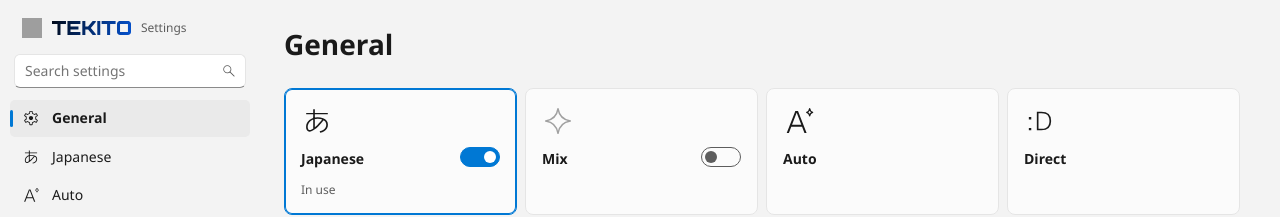
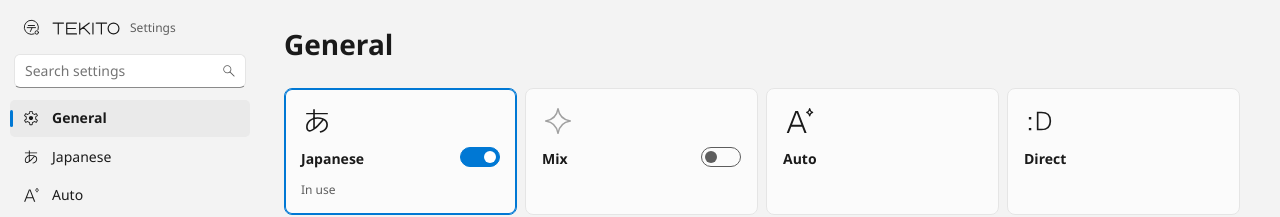
Before and after one commit to Canta360/tekito, a React (Vite) app in the folder apps/tekito-settings/ui/: page / in a window 1280 px wide. Shown: the top 217 px of the page. Built offline with nearby package versions, Linux system fonts and the light colour scheme; grey boxes are pictures that could not be loaded; a web font is replaced by a local one.

Commit message:
Settings' corner: TEKITO's single-color icon and its name drawn in the same line (square letters, a round O; assets/icons/symbols/tekito-wordmark-line.svg); About keeps the logo as it is

```diff
--- a/apps/tekito-settings/ui/src/main.jsx
+++ b/apps/tekito-settings/ui/src/main.jsx
@@ -3,10 +3,7 @@ import { createRoot } from "react-dom/client";
 import { CapitataLogo } from "./CapitataLogo.jsx";
 import { hostRequest, onHostStateChanged } from "./host.js";
 import { messages, resolveLanguage, TextContext, useText } from "./i18n.js";
-import {
-  Button, Card, Check, ChoiceRow, Details, Dialog, Heading, Keycaps, LinkRow, ModeIcon, Row, Segmented, Select,
-  Slider, Symbol, Toggle, Wordmark,
-} from "./ui.jsx";
+import { Button, Card, Check, ChoiceRow, Details, Dialog, Heading, Keycaps, LinkRow, ModeIcon, Row, Segmented, Select, Slider, Symbol, Toggle, Wordmark, TekitoSymbol, LineWordmark } from "./ui.jsx";
 import "./styles.css";
 
 // The pages, in the order of the list. Japanese and Mix are there while
@@ -284,7 +281,7 @@ function App() {
     <TextContext.Provider value={t}>
       <div className="app">
         <aside className="sidebar">
-          <div className="brand"><img src="./assets/tekito.ico" alt="" /><Wordmark />{t.settings}</div>
+          <div className="brand"><TekitoSymbol size={20} /><LineWordmark height={13} />{t.settings}</div>
           <SettingsSearch pages={shownPages} open={open} japaneseInstalled={japaneseInstalled} />
           <nav aria-label={t.settings} style={{ display: "contents" }}>
             {shownPages.filter((id) => id !== "about").map((id) => (
--- a/apps/tekito-settings/ui/src/styles.css
+++ b/apps/tekito-settings/ui/src/styles.css
@@ -67,6 +67,8 @@ ul { margin: 0; padding: 0; list-style: none; }
 .sidebar { padding: 14px 10px; display: flex; flex-direction: column; gap: 2px; overflow-y: auto; }
 .brand { display: flex; align-items: center; gap: 10px; padding: 4px 12px 14px; color: var(--ink-2); font-size: 12px; }
 .brand > img { width: 20px; height: 20px; }
+.brand .line-wordmark { display: block; flex: none; }
+.brand .tekito-symbol, .brand .line-wordmark { color: var(--ink); }
 .search-box { position: relative; margin: 0 4px 10px; }
 .search-box input {
   width: 100%; padding: 6px 32px 6px 10px; border-radius: 6px; border: 1px solid var(--line);
--- a/apps/tekito-settings/ui/src/ui.jsx
+++ b/apps/tekito-settings/ui/src/ui.jsx
@@ -29,6 +29,16 @@ export function ModeIcon({ id, size = 20, label }) {
     <svg className="mode-icon" width={size} height={size} viewBox="0 0 960 960" role={label ? "img" : undefined}
       aria-label={label || undefined} aria-hidden={label ? undefined : true}>
       {modeShapes[id]}
+    </svg>
+  );
+}
+
+// TEKITO's name drawn in the icon's line (assets/icons/symbols/tekito-wordmark-line.svg),
+// for Settings' corner; About keeps the wordmark itself.
+export function LineWordmark({ height = 14 }) {
+  return (
+    <svg className="line-wordmark" height={height} width={(height * 628) / 120} viewBox="-10 -10 628 120" role="img" aria-label="TEKITO">
+      <g fill="none" stroke="currentColor" strokeWidth="11" strokeLinecap="round" strokeLinejoin="round"><path d="M0 0H96M48 0V100"/><path d="M216 0H126V100H216M126 50H206"/><path d="M246 0V100M334 0L252 60M280 40L338 100"/><path d="M368 0V100"/><path d="M398 0H494M446 0V100"/><circle cx="558" cy="50" r="50"/></g>
     </svg>
   );
 }
```
Also changed, not shown: 1 other file (tests, documents, lock files or other folders).
